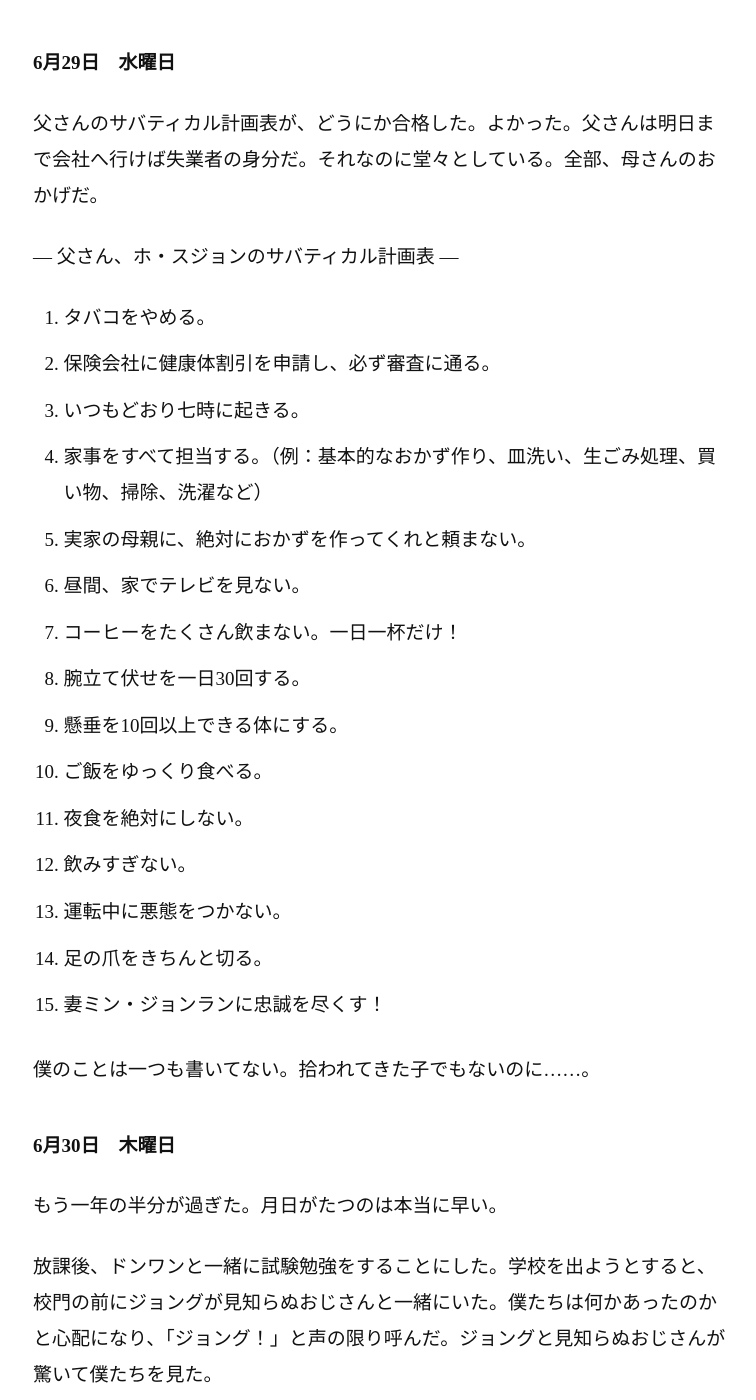
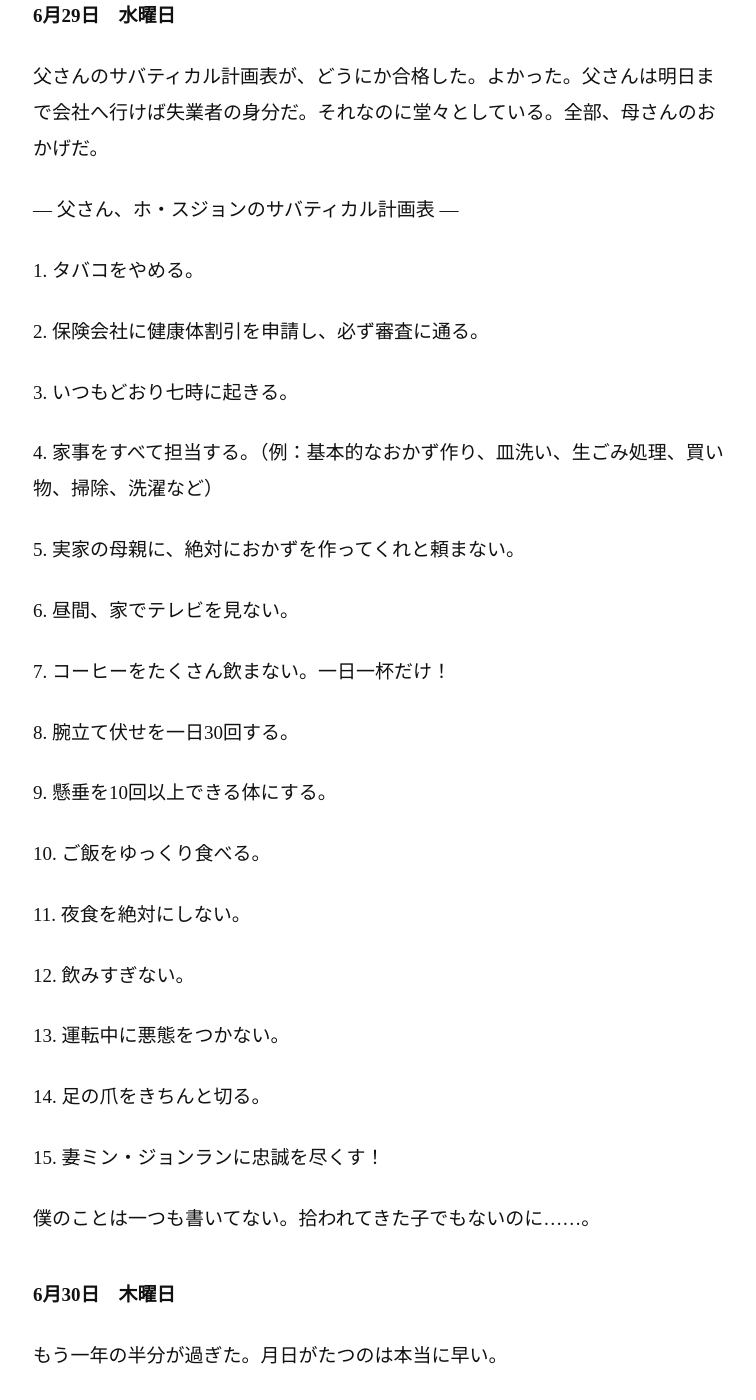
Before and after one commit to Jin-in-Seoul/Jin-in-Seoul, a Jekyll site: the page built from sweater/ja/chapter-04/index.html, in a window 1280 px wide and 1400 px high, scrolled down 18268 px. Shown: the whole window, without its empty margins (197-953 px from the left). Built offline with Jekyll 4.4.1, drawn with Linux system fonts in a browser that asks for light colours; some of the changed text lies outside the part shown.

Commit message:
Fix Japanese Sweater June paragraph structure

```diff
--- a/sweater/ja/chapter-04/index.html
+++ b/sweater/ja/chapter-04/index.html
@@ -58,9 +58,7 @@
 <p class="entry-date"><strong>6月6日　月曜日（顕忠日）</strong></p>
 <p>朝、ヒジョンが漢江へ自転車に乗りに行こうと言った。もちろん、テレビで顕忠日の記念式典を見るより、そのほうがずっといい。僕たちは自転車で銅雀大橋の下まで走った。ベンチに座り、ヒジョンのお母さんが作ってくれたユブチョバプのお弁当を食べた。本当に世界でいちばんおいしいユブチョバプだった。</p>
 <p>ヒジョンがポケットからスマートフォンとY字ジャックを取り出して、つないだ。</p>
-<p>「昨日買ったの。このカップルジャック」</p>
-<p>ヒジョンは恥ずかしそうに笑った。</p>
-<p>「イヤホン出して」</p>
+<p>「昨日買ったの。このカップルジャック」ヒジョンは恥ずかしそうに笑った。「イヤホン出して」</p>
 <p>僕は自分のイヤホンを取り出してY字ジャックに挿した。ヒジョンも自分のイヤホンを挿した。ヒジョンが再生ボタンを押し、音量を調節した。</p>
 <p>「ベートーヴェンのヴァイオリン協奏曲なの……」</p>
 <p>ヒジョンの声は、すぐに美しい旋律に埋もれた。</p>
@@ -184,12 +182,10 @@
 <p>神仙台でヒジョンがそっと僕の手を握った、あの感触を思いながら眠りについた。</p>
 <p class="entry-date"><strong>6月20日　月曜日</strong></p>
 <p>幸せ終わり、不幸始まり。期末試験の日程が発表された。</p>
-<ul>
-<li>7月5日　火曜日：国語、社会、道徳</li>
-<li>7月6日　水曜日：英語、音楽</li>
-<li>7月7日　木曜日：科学、漢文</li>
-<li>7月8日　金曜日：数学</li>
-</ul>
+<p>- 7月5日　火曜日：国語、社会、道徳</p>
+<p>- 7月6日　水曜日：英語、音楽</p>
+<p>- 7月7日　木曜日：科学、漢文</p>
+<p>- 7月8日　金曜日：数学</p>
 <p>放課後、ドンワンの家へ行って一緒に勉強した。試験科目が八つもあるので、何から勉強すればいいのか分からない。ドンワンは、まず国語・英語・数学を固めて、ほかの暗記科目はゆっくりやればいいと教えてくれた。それで今週は数学に集中することにした。</p>
 <p>国語と英語が不安だ。</p>
 <p class="entry-date"><strong>6月21日　火曜日</strong></p>
@@ -217,23 +213,21 @@
 <p class="entry-date"><strong>6月29日　水曜日</strong></p>
 <p>父さんのサバティカル計画表が、どうにか合格した。よかった。父さんは明日まで会社へ行けば失業者の身分だ。それなのに堂々としている。全部、母さんのおかげだ。</p>
 <p>― 父さん、ホ・スジョンのサバティカル計画表 ―</p>
-<ol>
-<li>タバコをやめる。</li>
-<li>保険会社に健康体割引を申請し、必ず審査に通る。</li>
-<li>いつもどおり七時に起きる。</li>
-<li>家事をすべて担当する。（例：基本的なおかず作り、皿洗い、生ごみ処理、買い物、掃除、洗濯など）</li>
-<li>実家の母親に、絶対におかずを作ってくれと頼まない。</li>
-<li>昼間、家でテレビを見ない。</li>
-<li>コーヒーをたくさん飲まない。一日一杯だけ！</li>
-<li>腕立て伏せを一日30回する。</li>
-<li>懸垂を10回以上できる体にする。</li>
-<li>ご飯をゆっくり食べる。</li>
-<li>夜食を絶対にしない。</li>
-<li>飲みすぎない。</li>
-<li>運転中に悪態をつかない。</li>
-<li>足の爪をきちんと切る。</li>
-<li>妻ミン・ジョンランに忠誠を尽くす！</li>
-</ol>
+<p>1. タバコをやめる。</p>
+<p>2. 保険会社に健康体割引を申請し、必ず審査に通る。</p>
+<p>3. いつもどおり七時に起きる。</p>
+<p>4. 家事をすべて担当する。（例：基本的なおかず作り、皿洗い、生ごみ処理、買い物、掃除、洗濯など）</p>
+<p>5. 実家の母親に、絶対におかずを作ってくれと頼まない。</p>
+<p>6. 昼間、家でテレビを見ない。</p>
+<p>7. コーヒーをたくさん飲まない。一日一杯だけ！</p>
+<p>8. 腕立て伏せを一日30回する。</p>
+<p>9. 懸垂を10回以上できる体にする。</p>
+<p>10. ご飯をゆっくり食べる。</p>
+<p>11. 夜食を絶対にしない。</p>
+<p>12. 飲みすぎない。</p>
+<p>13. 運転中に悪態をつかない。</p>
+<p>14. 足の爪をきちんと切る。</p>
+<p>15. 妻ミン・ジョンランに忠誠を尽くす！</p>
 <p>僕のことは一つも書いてない。拾われてきた子でもないのに……。</p>
 <p class="entry-date"><strong>6月30日　木曜日</strong></p>
 <p>もう一年の半分が過ぎた。月日がたつのは本当に早い。</p>
@@ -245,16 +239,8 @@
 <p>「俺の兄貴だ。お前ら、挨拶しろ」</p>
 <p>ジョングのお兄さんは、僕たちより少なくとも五歳は年上に見えた。ジョングに兄がいることを、今日初めて知った。僕はこれまで一度もジョングの家へ遊びに行ったことがなかった。たしかドンワンも行ったことがないと言っていた気がする。実のところ、あまり行きたいとも思わない。あいつの父親と母親は怖すぎる。</p>
 <p>考えてみると、僕はジョングについてあまり何も知らない。僕のほうから連絡して会ったことは、一度もなかった。ジョングは機嫌がいいときはエネルギーにあふれて活発だが、そうでないときはしょんぼりして静かだった。</p>
-<p>「兄ちゃん、もう行くからな。元気でいろよ。分かったな？　また来るから」</p>
-<p>ジョングのお兄さんが言った。</p>
-<p>するとジョングは兄を両腕で抱きしめた。兄はジョングの背中を軽く叩いた。</p>
-<p>僕たち三人は、しばらく黙って歩いた。ジョングが先を歩き、僕とドンワンは三、四歩後ろを歩いた。ジョングは僕たちのほうへ顔を向けると、</p>
-<p>「うちの兄貴、一緒に住んでないんだ。くそ」</p>
-<p>と言った。</p>
-<p>僕は何と言えばいいのか分からなかった。</p>
-<p>「兄貴、高二のとき家を出たんだ。父さんにめちゃくちゃ殴られてさ。くそ」</p>
-<p>ジョングはそう言って、遠ざかっていった。</p>
-<p>今日にかぎって、ジョングの影がひどく長く見えた。</p>
+<p>「兄ちゃん、もう行くからな。元気でいろよ。分かったな？　また来るから」ジョングのお兄さんが言った。するとジョングは兄を両腕で抱きしめた。兄はジョングの背中を軽く叩いた。</p>
+<p>僕たち三人は、しばらく黙って歩いた。ジョングが先を歩き、僕とドンワンは三、四歩後ろを歩いた。ジョングは僕たちのほうへ顔を向けると、「うちの兄貴、一緒に住んでないんだ。くそ」と言った。僕は何と言えばいいのか分からなかった。「兄貴、高二のとき家を出たんだ。父さんにめちゃくちゃ殴られてさ。くそ」ジョングはそう言って、遠ざかっていった。今日にかぎって、ジョングの影がひどく長く見えた</p>
     </section>
 {% include footer.html %}
   </main>
```
